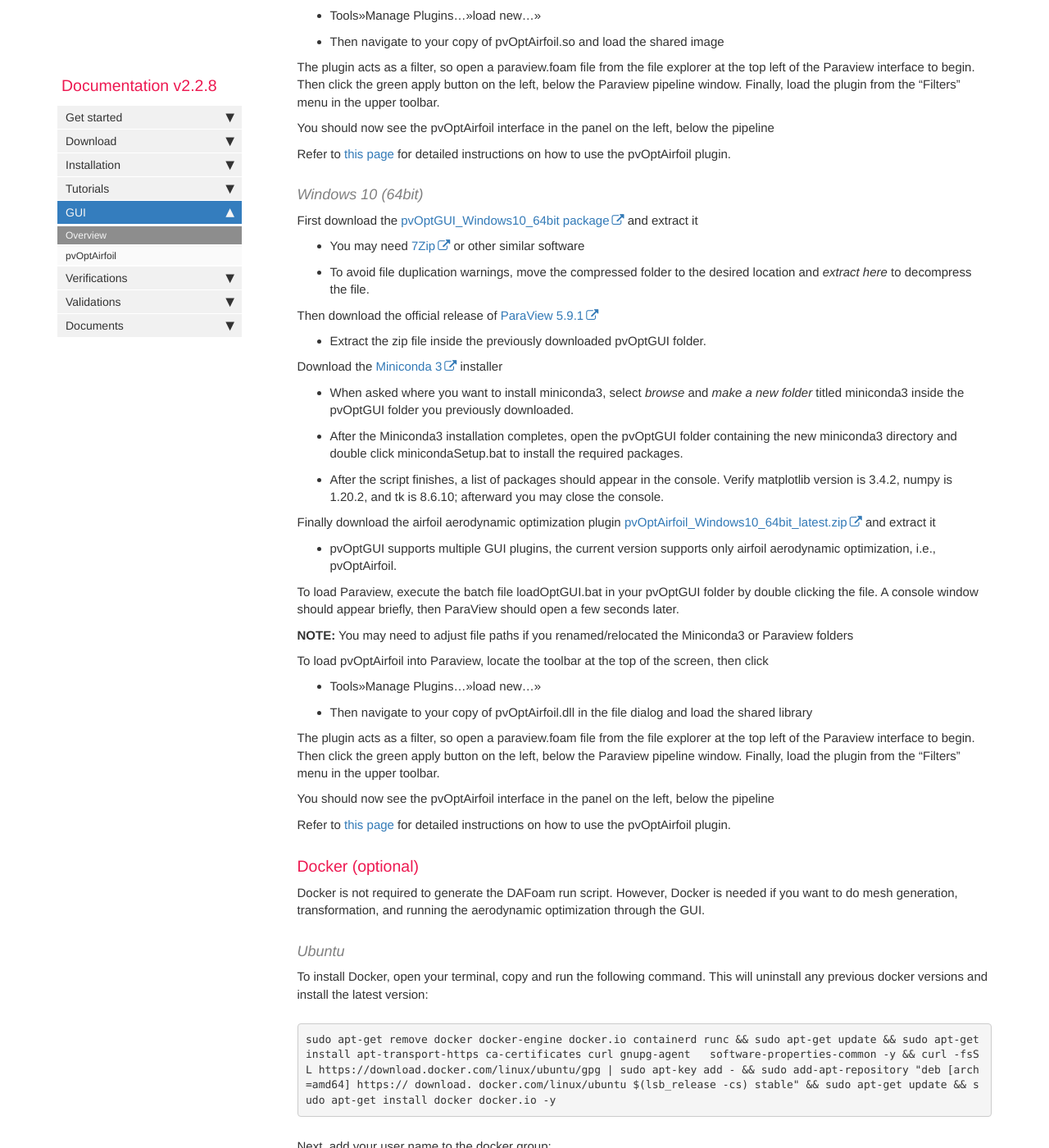
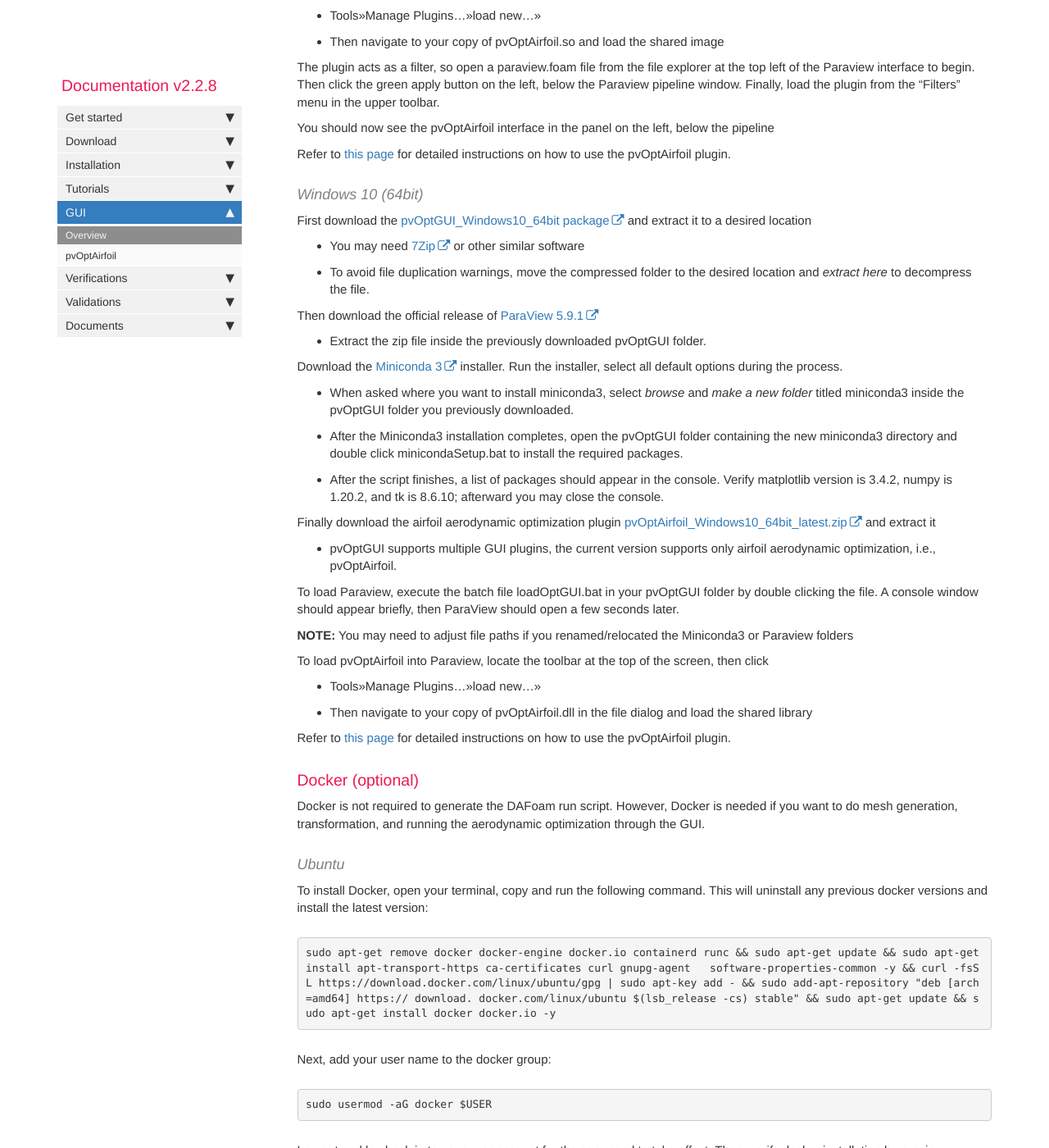
Before and after one commit to DAFoam/DAFoam.github.io, a Jekyll site: the page built from pages/mydoc/mydoc_gui_overview.md, in a window 1280 px wide and 1400 px high, scrolled down 1232 px. Shown: the whole window at 82% size. Built offline with Jekyll 4.4.1, drawn with Linux system fonts in a browser that asks for light colours; comment, search, counter and statistics services are not loaded.

Commit message:
Update mydoc_gui_overview.md

```diff
--- a/pages/mydoc/mydoc_gui_overview.md
+++ b/pages/mydoc/mydoc_gui_overview.md
@@ -51,19 +51,19 @@ Refer to [this page](mydoc_gui_pvoptairfoil.html) for detailed instructions on h
 
 #### Windows 10 (64bit)
 
-First download the [pvOptGUI_Windows10_64bit package](https://github.com/DAFoam/files/releases/tag/pvOptGUI) and extract it
+First download the [pvOptGUI_Windows10_64bit package](https://github.com/DAFoam/files/releases/download/pvOptGUI/pvOptGUI_Windows10_64bit.zip) and extract it to a desired location
 - You may need [7Zip](https://www.7-zip.org/) or other similar software
 - To avoid file duplication warnings, move the compressed folder to the desired location and *extract here* to decompress the file.
 
 Then download the official release of [ParaView 5.9.1](https://www.paraview.org/paraview-downloads/download.php?submit=Download&version=v5.9&type=binary&os=Windows&downloadFile=ParaView-5.9.1-Windows-Python3.8-msvc2017-64bit.zip)
 - Extract the zip file inside the previously downloaded pvOptGUI folder.
 
-Download the [Miniconda 3](https://repo.anaconda.com/miniconda/Miniconda3-py38_4.10.3-Windows-x86_64.exe) installer
+Download the [Miniconda 3](https://repo.anaconda.com/miniconda/Miniconda3-py38_4.10.3-Windows-x86_64.exe) installer. Run the installer, select all default options during the process.
 - When asked where you want to install miniconda3, select *browse* and *make a new folder* titled miniconda3 inside the pvOptGUI folder you previously downloaded.
 - After the Miniconda3 installation completes, open the pvOptGUI folder containing the new miniconda3 directory and double click minicondaSetup.bat to install the required packages.
 - After the script finishes, a list of packages should appear in the console. Verify matplotlib version is 3.4.2, numpy is 1.20.2, and tk is 8.6.10; afterward you may close the console.
 
-Finally download the airfoil aerodynamic optimization plugin [pvOptAirfoil_Windows10_64bit_latest.zip](https://github.com/DAFoam/files/releases/tag/pvOptGUI) and extract it
+Finally download the airfoil aerodynamic optimization plugin [pvOptAirfoil_Windows10_64bit_latest.zip](https://github.com/DAFoam/files/releases/download/pvOptGUI/pvOptAirfoil_Windows10_64bit_latest.zip) and extract it
 - pvOptGUI supports multiple GUI plugins, the current version supports only airfoil aerodynamic optimization, i.e., pvOptAirfoil.
 
 
@@ -71,13 +71,11 @@ To load Paraview, execute the batch file loadOptGUI.bat in your pvOptGUI folder
 
 **NOTE:** You may need to adjust file paths if you renamed/relocated the Miniconda3 or Paraview folders
 
+
 To load pvOptAirfoil into Paraview, locate the toolbar at the top of the screen, then click
 - Tools>>Manage Plugins...>>load new...>>
 - Then navigate to your copy of pvOptAirfoil.dll in the file dialog and load the shared library
 
-The plugin acts as a filter, so open a paraview.foam file from the file explorer at the top left of the Paraview interface to begin. Then click the green apply button on the left, below the Paraview pipeline window. Finally, load the plugin from the "Filters" menu in the upper toolbar.
-
-You should now see the pvOptAirfoil interface in the panel on the left, below the pipeline
 
 Refer to [this page](mydoc_gui_pvoptairfoil.html) for detailed instructions on how to use the pvOptAirfoil plugin.
 
```
